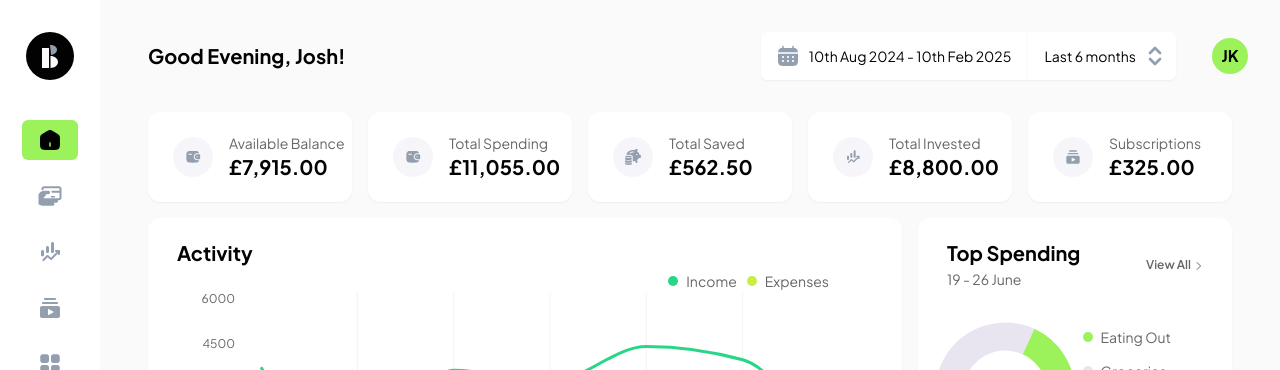
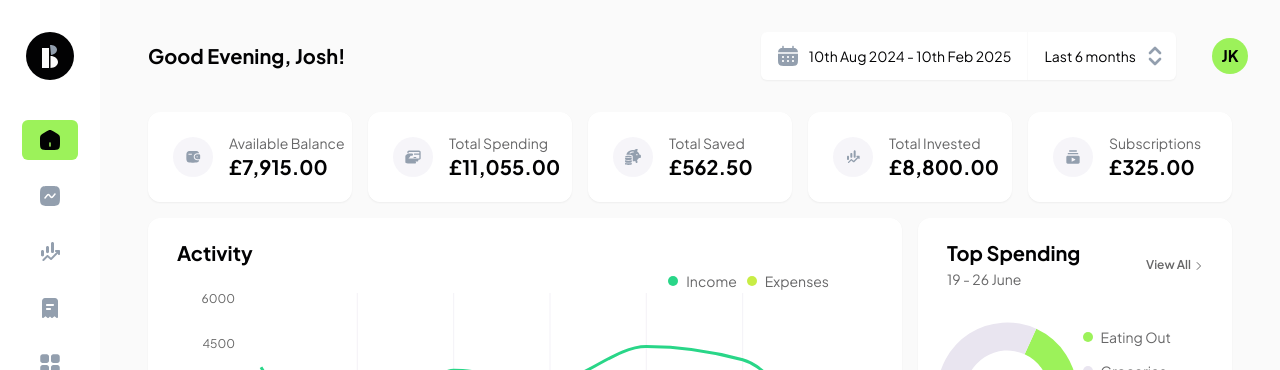
Before and after one commit to jkellerman/Balans, a Next.js app: page /dashboard in a window 1280 px wide. Shown: the top 370 px of the page. Built offline with nearby package versions, Linux system fonts and the light colour scheme.

Commit message:
chore: update icons

```diff
--- a/app/dashboard/page.tsx
+++ b/app/dashboard/page.tsx
@@ -55,7 +55,7 @@ export default function Page() {
 				<StatCard heading="available balance" icon="Wallet" value={calculateRemainingAmount(data)} isCurrency />
 			</div>
 			<div className="sm:col-span-6 sm:col-start-7 xl:col-span-2 xl:col-start-3">
-				<StatCard heading="total spending" icon="Wallet" value={calculateTotalSpending(data)} isCurrency />
+				<StatCard heading="total spending" icon="Expenses" value={calculateTotalSpending(data)} isCurrency />
 			</div>
 			<div className="sm:col-span-6 sm:row-span-3 sm:row-start-2 xl:col-span-3 xl:col-start-8 xl:row-span-2 xl:row-start-2">
 				<InfoCard heading="top spending" subheading="19 - 26 June" linkText="view all" path="/transactions">
--- a/components/icons.tsx
+++ b/components/icons.tsx
@@ -279,7 +279,16 @@ export default function Icons({ className, icon }: IconsProps) {
 			</defs>
 		</svg>
 	);
-
+	const RecurringPayment = (
+		<svg className={className} viewBox="0 0 24 24" fill="none" xmlns="http://www.w3.org/2000/svg">
+			<path
+				fillRule="evenodd"
+				clipRule="evenodd"
+				d="M17 2C17.7956 2 18.5587 2.31607 19.1213 2.87868C19.6839 3.44129 20 4.20435 20 5V21C19.9999 21.1883 19.9466 21.3728 19.8462 21.5322C19.7459 21.6916 19.6025 21.8194 19.4327 21.9009C19.2629 21.9824 19.0736 22.0143 18.8864 21.9929C18.6993 21.9715 18.522 21.8977 18.375 21.78L16.5 20.28L14.625 21.78C14.4329 21.9339 14.1908 22.0115 13.945 21.9981C13.6993 21.9846 13.4671 21.881 13.293 21.707L12 20.414L10.707 21.707C10.533 21.8811 10.3009 21.9849 10.0551 21.9986C9.80938 22.0122 9.56721 21.9348 9.375 21.781L7.5 20.28L5.625 21.78C5.47797 21.8977 5.30069 21.9715 5.11356 21.9929C4.92643 22.0143 4.73707 21.9824 4.56727 21.9009C4.39747 21.8194 4.25414 21.6916 4.15378 21.5322C4.05342 21.3728 4.00012 21.1883 4 21V5C4 4.20435 4.31607 3.44129 4.87868 2.87868C5.44129 2.31607 6.20435 2 7 2H17ZM12 12H9C8.73478 12 8.48043 12.1054 8.29289 12.2929C8.10536 12.4804 8 12.7348 8 13C8 13.2652 8.10536 13.5196 8.29289 13.7071C8.48043 13.8946 8.73478 14 9 14H12C12.2652 14 12.5196 13.8946 12.7071 13.7071C12.8946 13.5196 13 13.2652 13 13C13 12.7348 12.8946 12.4804 12.7071 12.2929C12.5196 12.1054 12.2652 12 12 12ZM15 8H9C8.74512 8.00028 8.49997 8.09788 8.31463 8.27285C8.1293 8.44782 8.01776 8.68695 8.00283 8.94139C7.98789 9.19584 8.07067 9.44638 8.23426 9.64183C8.39785 9.83729 8.6299 9.9629 8.883 9.993L9 10H15C15.2549 9.99972 15.5 9.90212 15.6854 9.72715C15.8707 9.55218 15.9822 9.31305 15.9972 9.05861C16.0121 8.80416 15.9293 8.55362 15.7657 8.35817C15.6021 8.16271 15.3701 8.0371 15.117 8.007L15 8Z"
+				fill="currentColor"
+			/>
+		</svg>
+	);
 	const Settings = (
 		<svg className={className} viewBox="0 0 24 24" fill="none" xmlns="http://www.w3.org/2000/svg">
 			<path
@@ -395,7 +404,6 @@ export default function Icons({ className, icon }: IconsProps) {
 			return Insights;
 		case "Investments":
 			return Investments;
-
 		case "light":
 			return light;
 		case "logout":
@@ -404,6 +412,8 @@ export default function Icons({ className, icon }: IconsProps) {
 			return MagnifyingGlass;
 		case "Piggy":
 			return Piggy;
+		case "RecurringPayment":
+			return RecurringPayment;
 		case "Settings":
 			return Settings;
 		case "Spaces":
--- a/constants/navigation.ts
+++ b/constants/navigation.ts
@@ -8,9 +8,9 @@ type Link = {
 
 export const Links: Link[] = [
 	{ name: "Home", href: "/dashboard", icon: "Home" },
-	{ name: "Transactions", href: "/dashboard/transactions", icon: "Expenses" },
+	{ name: "Transactions", href: "/dashboard/transactions", icon: "Transactions" },
 	{ name: "Investments", href: "/dashboard/investments", icon: "Investments" },
-	{ name: "Subscriptions", href: "/dashboard/subscriptions", icon: "Subscriptions" },
+	{ name: "Recurring Payments", href: "/dashboard/recurring-payments", icon: "RecurringPayment" },
 	{ name: "Spaces", href: "/dashboard/spaces", icon: "Spaces" },
 	{ name: "Insights", href: "/dashboard/insights", icon: "Insights" },
 ];
--- a/types/index.ts
+++ b/types/index.ts
@@ -20,6 +20,7 @@ export declare namespace Types {
 		| "logout"
 		| "MagnifyingGlass"
 		| "Piggy"
+		| "RecurringPayment"
 		| "Settings"
 		| "Spaces"
 		| "Subscriptions"
```
